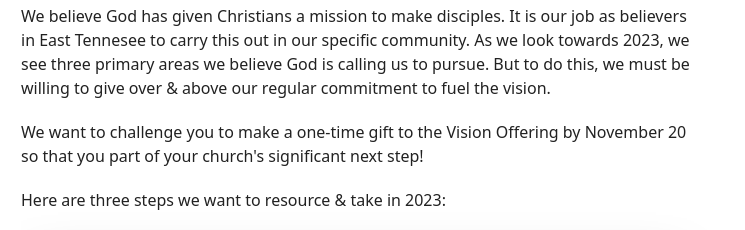
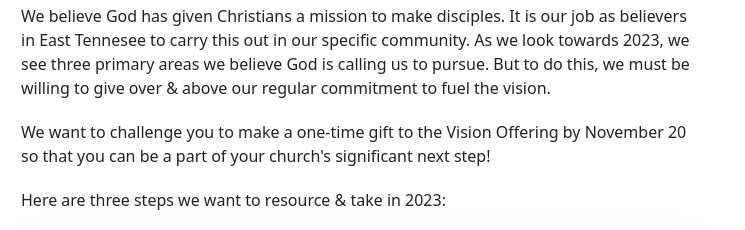
Before and after one commit to rain2o/visionoffering, a Nuxt app: page / in a window 1280 px wide. Shown: the part 1020-1250 px from the top of the page, without its empty margins (0-745 px from the left). Built offline with nearby package versions, Linux system fonts and the light colour scheme; no server answers.

Commit message:
:scroll: Copy updates / spelling errors.

```diff
--- a/components/CampaignTab.vue
+++ b/components/CampaignTab.vue
@@ -17,7 +17,7 @@
           fuel the vision.</p>
 
         <p class="pb-5">We want to challenge you to make a one-time gift to the Vision Offering by November 20 so that
-          you part of
+          you can be a part of
           your church's significant next step!</p>
 
         <p class="pb-5">Here are three steps we want to resource & take in 2023:</p>
@@ -99,7 +99,7 @@
         class="rounded-md shadow-2xl"
       >
       <h3 class=" uppercase bold text-2xl pt-10 font-bold">Goal 3 - Maryville Location Expansion ($505,000)</h3>
-      <p class="text-xl pt-5">God has blessed & grown our Maryville location. But unfortunately, we are our parking!
+      <p class="text-xl pt-5">God has blessed & grown our Maryville location. But unfortunately, we are out of parking!
         Every Sunday, we park almost 100-150 cars off-site to create space for guests to attend our church. The bad news
         is that the lot is still full even as we park off-site. The good news is that there is plenty of acreage around
         our facility to accommodate growth. As we have diligently pursued the surrounding property, our elders believe
```
